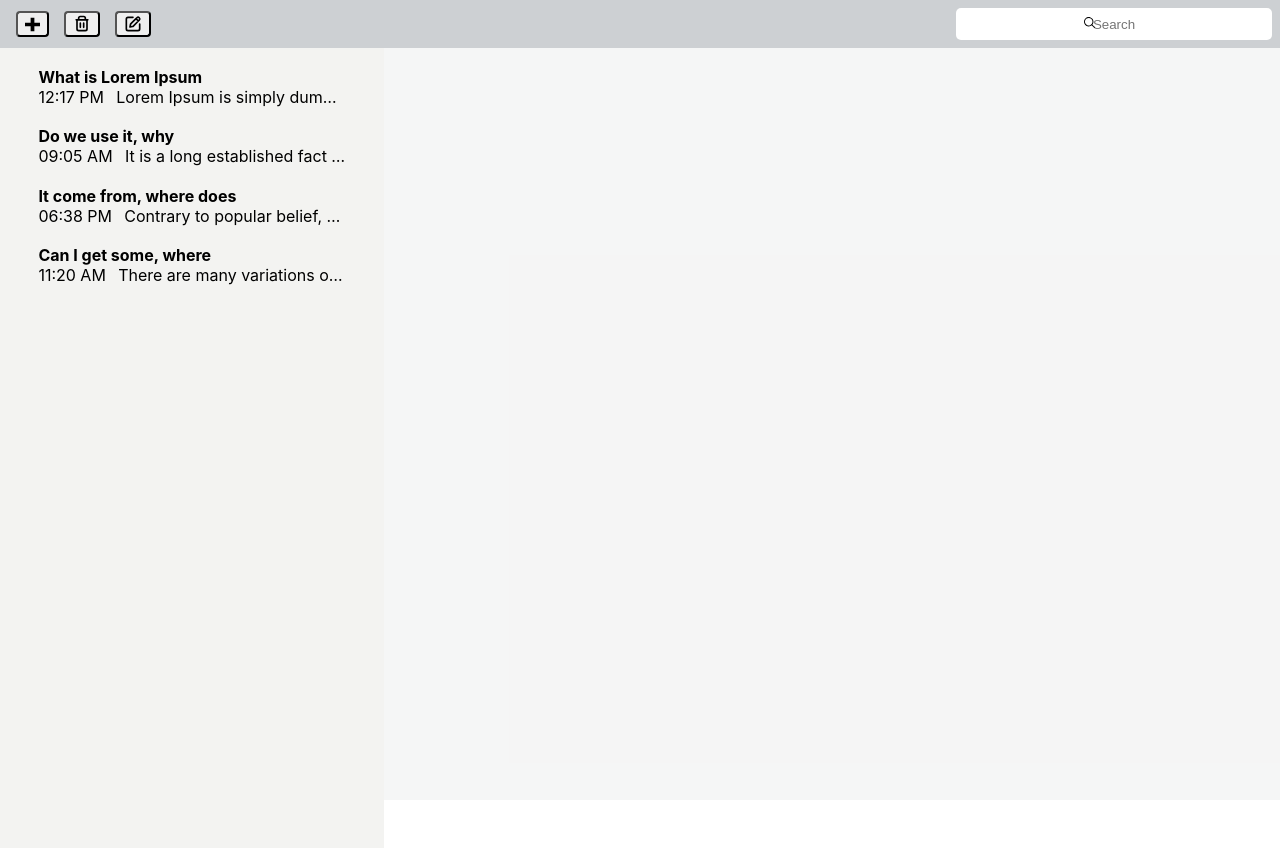
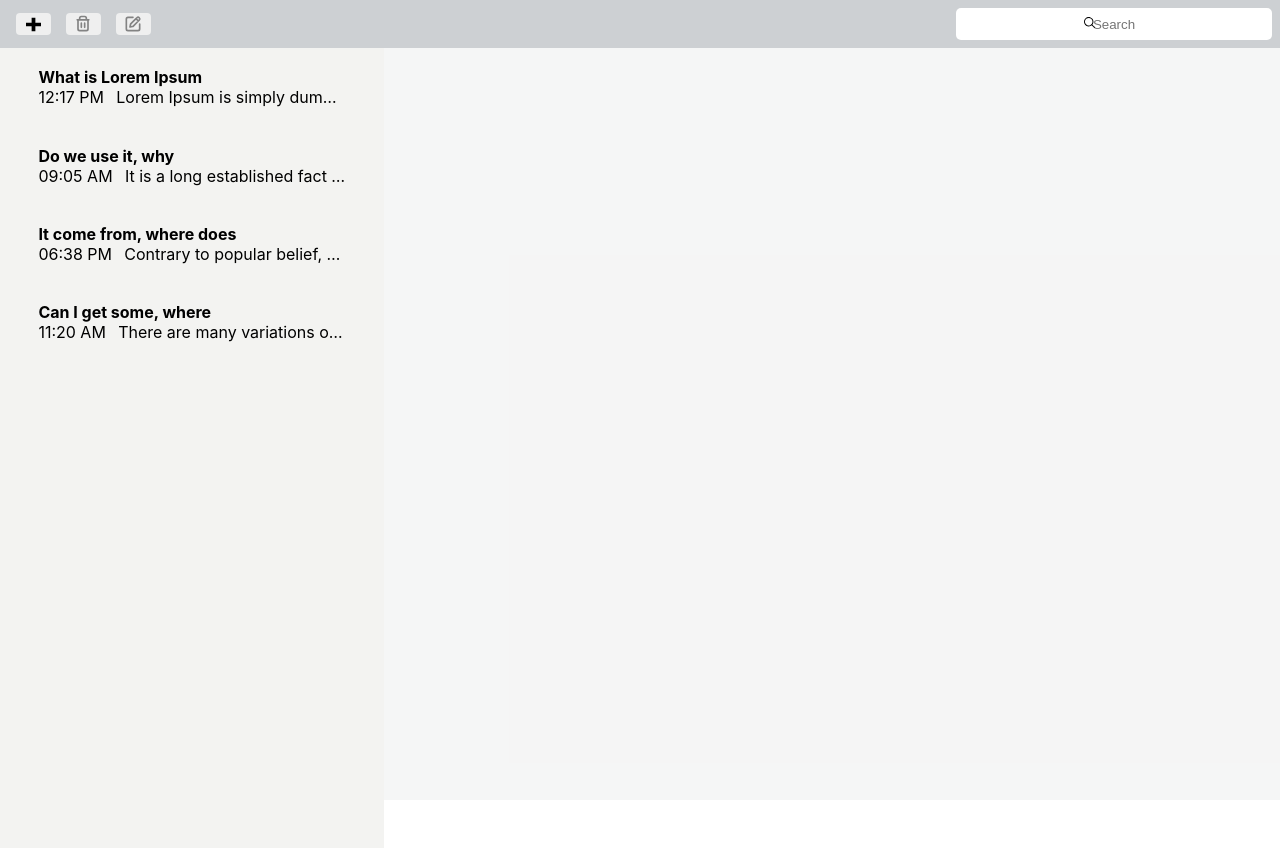
Before and after one commit to Saoa35/oblicksoft, a React (Create React App) app: page / in a window 1280 px wide. Built offline with nearby package versions, Linux system fonts and the light colour scheme.

Commit message:
added logic for plus button

```diff
--- a/src/App.jsx
+++ b/src/App.jsx
@@ -42,6 +42,23 @@ function App() {
   const [notes, setNotes] = useState([]);
   const [selectedNoteId, setSelectedNoteId] = useState(null);
   const [searchValue, setSearchValue] = useState("");
+  const [isSelected, setIsSelected] = useState(false);
+  const [showNewContent, setShowNewContent] = useState(false);
+  const [newNoteId, setNewNoteId] = useState(null);
+
+  const handleAddContent = () => {
+    const newId = Math.random().toString(36).substr(2, 9);
+    setNotes((prevNotes) => [
+      ...prevNotes,
+      {
+        id: newId,
+        title: "Your Note Theme",
+        time: "TIME",
+        textnote: "Your Note Text",
+      },
+    ]);
+    setNewNoteId(newId);
+  };
 
   useEffect(() => {
     const fetchData = async () => {
@@ -107,6 +124,12 @@ function App() {
           setSelectedNoteId,
           searchValue,
           setSearchValue,
+          isSelected,
+          setIsSelected,
+          showNewContent,
+          handleAddContent,
+          newNoteId,
+          setNewNoteId,
         }}
       >
         <header>
--- a/src/App.scss
+++ b/src/App.scss
@@ -22,6 +22,7 @@
           align-items: center;
           justify-content: center;
           width: 50px;
+          border: none;
           border-radius: 4px;
           cursor: pointer;
 
@@ -111,10 +112,11 @@
       height: 100vh;
       overflow-y: scroll;
 
+      div {
         ul {
           list-style: none;
-        padding: 0;
-        margin: 5% 10%;
+          padding: 5% 0;
+          margin: 0 10%;
           text-align: left;
           cursor: pointer;
 
@@ -137,6 +139,11 @@
             overflow: hidden;
             text-overflow: ellipsis;
           }
+        }
+      }
+
+      .choosen {
+        background-color: #e4e3e3;
       }
     }
 
--- a/src/Components/ListItem.jsx
+++ b/src/Components/ListItem.jsx
@@ -2,28 +2,66 @@ import { useCallback, useContext } from "react";
 import { Context } from "../App";
 
 export const ListItem = () => {
-  const { notes, setSelectedNoteId } = useContext(Context);
+  const {
+    notes,
+    setSelectedNoteId,
+    selectedNoteId,
+    searchValue,
+    setIsSelected,
+    showNewContent,
+    newNoteId,
+    setNewNoteId,
+  } = useContext(Context);
 
   const handleNoteClick = useCallback(
     (id) => {
+      if (id === "new") {
+        setSelectedNoteId(null);
+        setNewNoteId(id);
+      } else {
         setSelectedNoteId(id);
+        setNewNoteId(null);
+      }
+      setIsSelected(true);
     },
-    [setSelectedNoteId]
+    [setSelectedNoteId, setNewNoteId, setIsSelected]
   );
 
   return (
     <div className="ListItem">
-      {notes.map((el) => {
+      {notes
+        .filter((obj) => {
+          if (obj.title.toLowerCase().includes(searchValue.toLowerCase())) {
+            return true;
+          }
+          return false;
+        })
+        .map((el) => {
+          const isChoosen = el.id === selectedNoteId || el.id === newNoteId;
           return (
-          <ul key={el.id} onClick={() => handleNoteClick(el.id)}>
+            <div className={isChoosen ? "choosen" : ""} key={el.id}>
+              <ul onClick={() => handleNoteClick(el.id)}>
                 <li className="title truncated">{el.title}</li>
                 <li className="text">
                   <span>{el.time}</span>
                   <span className="truncated">{el.textnote}</span>
                 </li>
               </ul>
+            </div>
           );
         })}
+
+      {showNewContent && (
+        <div className="choosen">
+          <ul onClick={() => handleNoteClick("new")}>
+            <li className="title truncated">Your Note Theme</li>
+            <li className="text">
+              <span>TIME</span>
+              <span className="truncated">Your Note Text</span>
+            </li>
+          </ul>
+        </div>
+      )}
     </div>
   );
 };
--- a/src/Components/Sidebar.jsx
+++ b/src/Components/Sidebar.jsx
@@ -1,5 +1,11 @@
 import { useContext, useState } from "react";
 import { Context } from "../App";
+
+export const Sidebar = () => {
+  const { isSelected, handleAddContent } = useContext(Context);
+
+  const basketStrokeColor = isSelected ? "#000000" : "#838383";
+  const editStrokeColor = isSelected ? "#000000" : "#838383";
 
   const plus = (
     <svg
@@ -9,7 +15,13 @@ const plus = (
       version="1.1"
       xmlns="http://www.w3.org/2000/svg"
     >
-    <g id="Page-1" stroke="none" strokeWidth="1" fill="none" fillRule="evenodd">
+      <g
+        id="Page-1"
+        stroke="none"
+        strokeWidth="1"
+        fill="none"
+        fillRule="evenodd"
+      >
         <g
           id="Dribbble-Light-Preview"
           transform="translate(-345.000000, -206.000000)"
@@ -36,7 +48,7 @@ const basket = (
     >
       <path
         d="M6 7V18C6 19.1046 6.89543 20 8 20H16C17.1046 20 18 19.1046 18 18V7M6 7H5M6 7H8M18 7H19M18 7H16M10 11V16M14 11V16M8 7V5C8 3.89543 8.89543 3 10 3H14C15.1046 3 16 3.89543 16 5V7M8 7H16"
-      stroke="#000000"
+        stroke={basketStrokeColor}
         strokeWidth="2"
         strokeLinecap="round"
         strokeLinejoin="round"
@@ -54,7 +66,7 @@ const edit = (
     >
       <path
         d="M12 3.99997H6C4.89543 3.99997 4 4.8954 4 5.99997V18C4 19.1045 4.89543 20 6 20H18C19.1046 20 20 19.1045 20 18V12M18.4142 8.41417L19.5 7.32842C20.281 6.54737 20.281 5.28104 19.5 4.5C18.7189 3.71895 17.4526 3.71895 16.6715 4.50001L15.5858 5.58575M18.4142 8.41417L12.3779 14.4505C12.0987 14.7297 11.7431 14.9201 11.356 14.9975L8.41422 15.5858L9.00257 12.6441C9.08001 12.2569 9.27032 11.9013 9.54951 11.6221L15.5858 5.58575M18.4142 8.41417L15.5858 5.58575"
-      stroke="#000000"
+        stroke={editStrokeColor}
         strokeWidth="2"
         strokeLinecap="round"
         strokeLinejoin="round"
@@ -62,7 +74,15 @@ const edit = (
     </svg>
   );
 
-export const Sidebar = () => {
+  const Button = ({ icon }) => {
+    const handleClick = () => {
+      if (icon === plus) {
+        handleAddContent();
+      }
+    };
+    return <button onClick={handleClick}>{icon}</button>;
+  };
+
   return (
     <div className="Sidebar">
       <div className="buttons">
@@ -73,10 +93,6 @@ export const Sidebar = () => {
       <SearchBox />
     </div>
   );
-};
-
-const Button = ({ icon }) => {
-  return <button>{icon}</button>;
 };
 
 const SearchBox = () => {
--- a/src/Components/Workspace.jsx
+++ b/src/Components/Workspace.jsx
@@ -13,13 +13,19 @@ export const Workspace = () => {
   }, [notes, selectedNoteId]);
 
   const handleTitleChange = (event) => {
-    const updatedNoteData = { ...noteData, title: event.target.value };
-    setNoteData(updatedNoteData);
+    const newTitle = event.target.value;
+    setNoteData((prevNoteData) => ({
+      ...prevNoteData,
+      title: newTitle,
+    }));
   };
 
   const handleTextNoteChange = (event) => {
-    const updatedNoteData = { ...noteData, textnote: event.target.value };
-    setNoteData(updatedNoteData);
+    const newTextNote = event.target.value;
+    setNoteData((prevNoteData) => ({
+      ...prevNoteData,
+      textnote: newTextNote,
+    }));
   };
 
   if (selectedNoteId === null || noteData === null) {
```
Lines whose indentation alone changed are shown as unchanged.
